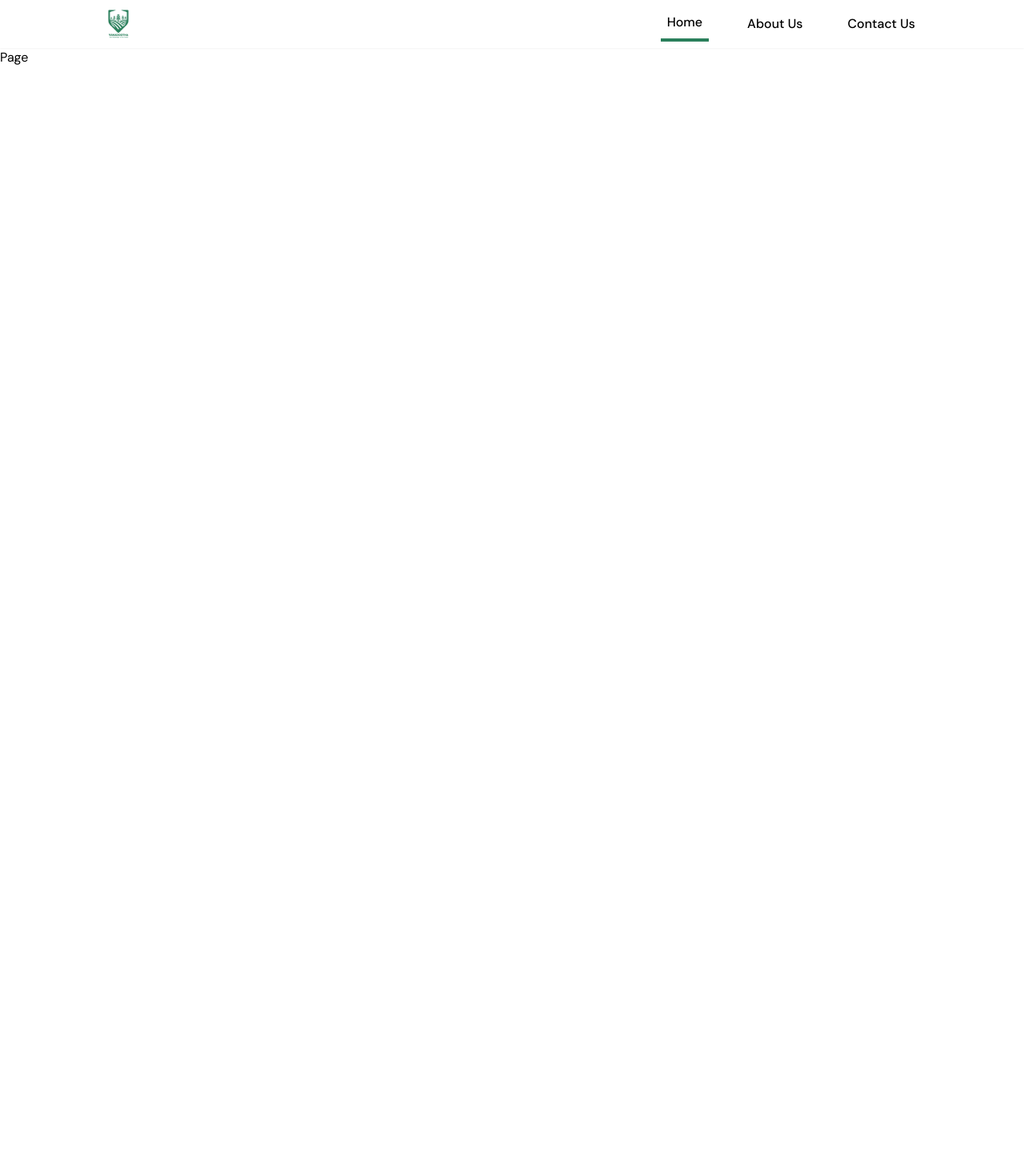
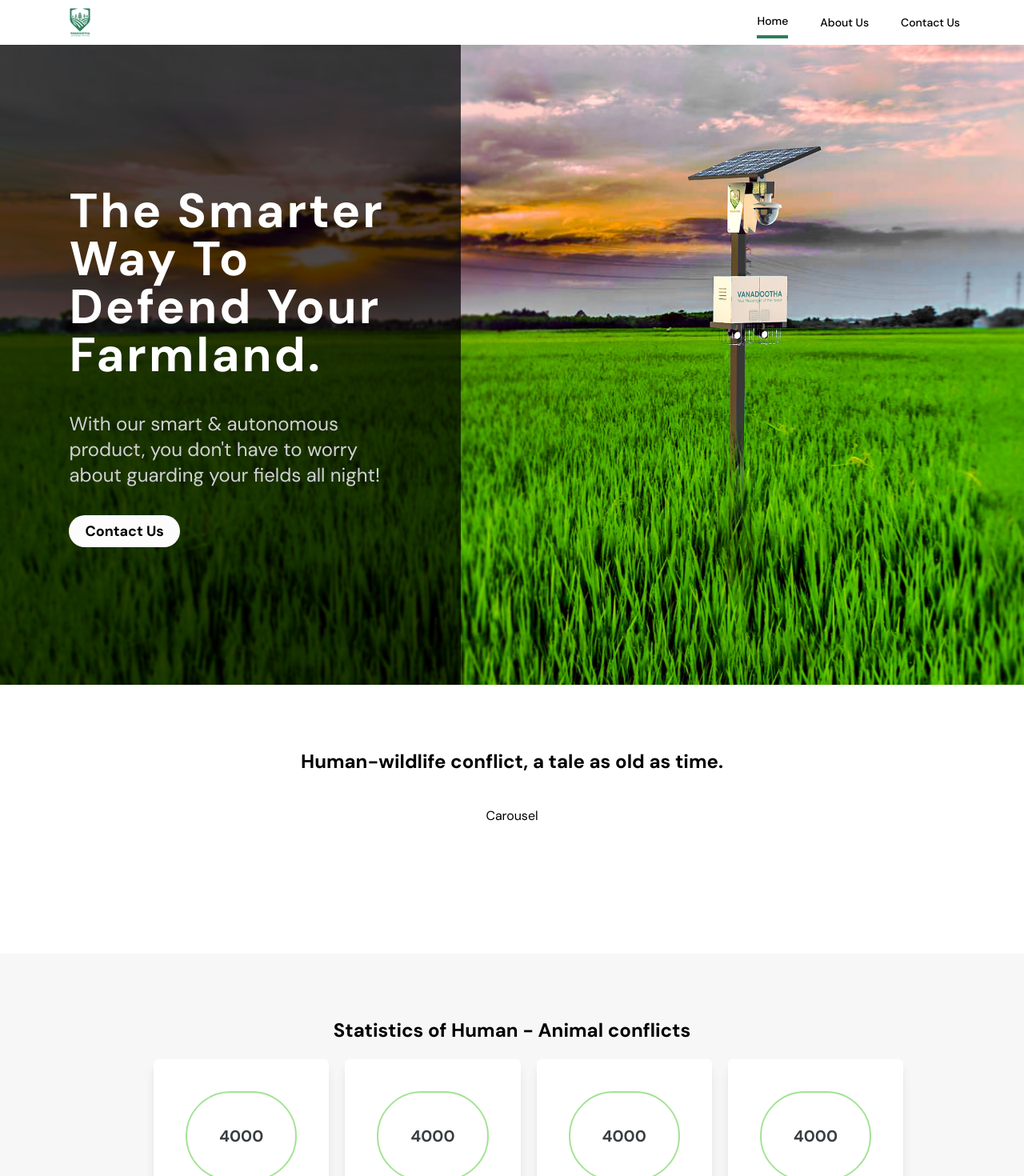
Before and after one commit to nav-r-c/vanadootha-website, a Next.js app: page / in a window 1280 px wide. Shown: the top 1470 px of the page at 80% size. Before the commit the page ends 800 px from the top, so only its background shows below. Built offline with nearby package versions, Linux system fonts and the light colour scheme.

Commit message:
New Commit

```diff
--- /dev/null
+++ b/app/(home)/(landing-components)/Carousel.tsx
@@ -0,0 +1,12 @@
+import React from "react";
+
+export default function Carousel() {
+
+    return (
+        <>
+        <div className="my-10">
+            Carousel
+        </div>
+        </>
+    )
+}
--- /dev/null
+++ b/app/(home)/(landing-components)/ConflictComponent.tsx
@@ -0,0 +1,13 @@
+import React from "react";
+import Carousel from "./Carousel";
+
+export default function Conflict() {
+    return (
+        <>
+        <div className="p-20 text-center">
+            <h1 className="font-bold text-2xl">Human-wildlife conflict, a tale as old as time.</h1>
+            <Carousel />
+        </div>
+        </>
+    )
+}
--- /dev/null
+++ b/app/(home)/(landing-components)/Header.tsx
@@ -0,0 +1,31 @@
+'use client'
+
+import React from "react";
+import Image from "next/image";
+import Link from "next/link";
+
+import { motion } from "framer-motion"
+
+import HeaderImage from "@/public/landing-page/landing-header.jpeg"
+
+export default function Header() {
+    return (
+        <>
+        <div className="relative">
+            <div className="bg-[#000000B3] h-screen w-[45%] absolute text-white h-screen flex flex-col justify-center items-center">
+                <motion.div
+                    className="w-[70%]"
+                    initial = {{ opacity : 0, x : -5 }}
+                    whileInView={{ opacity : 1, x : 0 }}
+                    viewport={{once : true}}
+                >
+                    <h1 className="text-6xl font-bold tracking-wider leading-none">The Smarter Way To Defend Your Farmland.</h1>
+                    <p className="text-2xl my-10 text-secondary-2">With our smart & autonomous product, you don't have to worry about guarding your fields all night!</p>
+                    <Link href = '#contact-us' className="font-bold bg-primary-2 rounded-full p-2 px-5 text-black text-lg transition-all ease-in-out hover:scale-110">Contact Us</Link>
+                </motion.div>
+            </div>
+            <Image src = {HeaderImage} alt = "Product out in the open" width={2000} height={200} className="w-[100%] h-screen" />
+        </div>
+        </>
+    )
+}
--- a/app/(home)/(landing-components)/Navbar.tsx
+++ b/app/(home)/(landing-components)/Navbar.tsx
@@ -4,7 +4,6 @@ import React from "react";
 import Image from "next/image";
 import Link from "next/link";
 import { usePathname } from "next/navigation"
-
 
 import Logo from "@/public/logo.svg"
 
@@ -14,15 +13,15 @@ export default function Navbar() {
 
     return (
         <>
-        <div className="shadow-sm">
-            <nav className="flex justify-between items-center px-[10%] py-2">
+        <div className="shadow-sm z-20">
+            <nav className="flex justify-between items-center px-20 py-2">
                 <div>
                     <Image src = {Logo} width={40} height={40} alt="Vanadootha Logo" />
                 </div>
-                <div className="flex gap-10 justify-center items-center text-md">
-                    <Link href = '/' className={path === '/' ? `font-medium p-2 border-b-4 border-accent-1` : 'font-medium p-2 hover-underline-animation'}>Home</Link>
-                    <Link href = '/about' className={path === '/about' ? `font-medium p-2 border-b-4 border-accent-1` : 'font-medium p-2 hover-underline-animation'}>About Us</Link>
-                    <Link href = '#contact-us' className={path === '#contact-us' ? `font-medium p-2 border-b-4 border-accent-1` : 'font-medium p-2 hover-underline-animation'}>Contact Us</Link>
+                <div className="flex gap-10 justify-center items-center text-sm">
+                    <Link href = '/' className={path === '/' ? `font-medium py-2 border-b-4 border-accent-1` : 'font-medium py-2 hover-underline-animation'}>Home</Link>
+                    <Link href = '/about' className={path === '/about' ? `font-medium py-2 border-b-4 border-accent-1` : 'font-medium py-2 hover-underline-animation'}>About Us</Link>
+                    <Link href = '#contact-us' className={path === '#contact-us' ? `font-medium py-2 border-b-4 border-accent-1` : 'font-medium py-2 hover-underline-animation'}>Contact Us</Link>
                 </div>
             </nav>
         </div>
--- /dev/null
+++ b/app/(home)/(landing-components)/StatCard.tsx
@@ -0,0 +1,13 @@
+import React from "react";
+
+export default function StatCard() {
+    return (
+        <>
+        <div className="bg-white p-10 shadow-lg rounded-md">
+            <div className="rounded-full border-2 border-accent-2 p-10">
+                <h1 className="text-xl font-bold text-secondary-1">4000</h1>
+            </div>
+        </div>
+        </>
+    )
+}
--- /dev/null
+++ b/app/(home)/(landing-components)/Statistics.tsx
@@ -0,0 +1,20 @@
+import React from "react";
+import StatCard from "./StatCard";
+
+export default function Stats() {
+    return (
+        <>
+        <div className="my-10 text-center bg-primary-3 p-20">
+            <div className="w-[80%] mx-auto">
+                <h1 className="font-bold text-2xl">Statistics of Human - Animal conflicts</h1>
+                <div className="flex justify-between gap-5 my-5">
+                    <StatCard />
+                    <StatCard />
+                    <StatCard />
+                    <StatCard />
+                </div>
+            </div>
+        </div>
+        </>
+    )
+}
--- a/app/(home)/page.tsx
+++ b/app/(home)/page.tsx
@@ -1,10 +1,18 @@
 import React from "react";
+import Header from "./(landing-components)/Header";
+import Conflict from "./(landing-components)/ConflictComponent";
+import Stats from "./(landing-components)/Statistics";
 
 export default function Page() {
     return (
         <>
             <div>
-                Page
+                <Header />
+
+                <div>
+                    <Conflict />
+                    <Stats />
+                </div>
             </div>
         </>
     )
--- a/app/globals.css
+++ b/app/globals.css
@@ -24,3 +24,13 @@
     transform: scaleX(1);
     transform-origin: bottom left;
 }
+
+::-webkit-scrollbar {
+    width: 7px;
+    background-color: #FCFCFC
+}
+
+::-webkit-scrollbar-thumb {
+    background-color: #2A7F5B;
+    border-radius: 1%;
+}
--- a/package.json
+++ b/package.json
@@ -11,6 +11,7 @@
   "dependencies": {
     "flowbite": "^2.2.1",
     "flowbite-react": "^0.7.2",
+    "framer-motion": "^11.0.3",
     "next": "14.1.0",
     "react": "^18",
     "react-dom": "^18"
--- a/tailwind.config.ts
+++ b/tailwind.config.ts
@@ -9,7 +9,13 @@ const config: Config = {
   theme: {
     extend: {
       colors: {
-        'accent-1' : '#2A7F5B'
+        'accent-1' : '#2A7F5B',
+        'accent-2' : '#A4E395',
+        'accent-3' : '#C6FFB8',
+        'primary-2' : '#FCFCFC',
+        'primary-3' : '#F8F7F7',
+        'secondary-1' : '#373F41',
+        'secondary-2' : '#D1D1D1'
       }
     }
   },
```
Also changed, not shown: public/landing-page/landing-header.jpeg (added), 1 other file (tests, documents, lock files or other folders).
